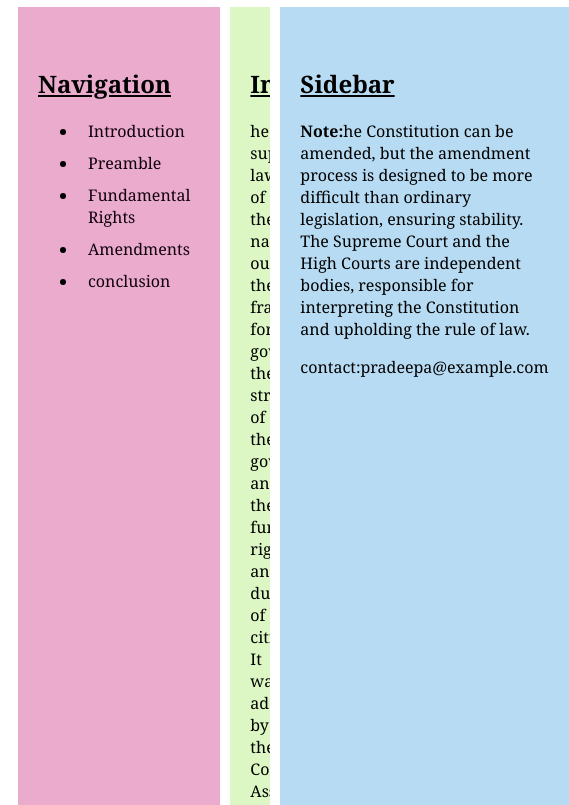
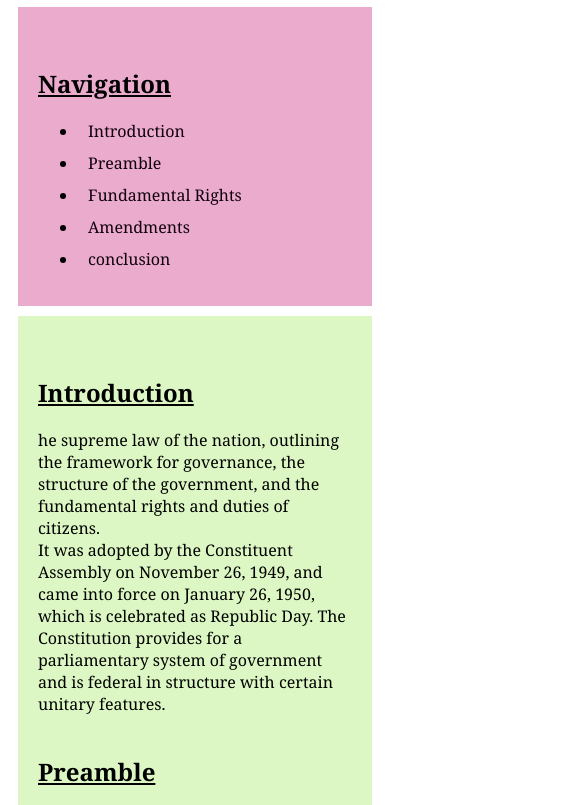
Before and after one commit to Pradeepa1310/grid, a plain HTML site: page index.html in a window 390 px wide. Shown: the part 94-899 px from the top of the page, 569 px wide, since content can reach past the window. Drawn offline with Linux system fonts and the light colour scheme.

Commit message:
index.html

```diff
--- a/index.html
+++ b/index.html
@@ -56,6 +56,16 @@
             margin-top: 40px;
             text-decoration: underline;
         }
+      @media (max-width: 768px) {
+      .grid-container {
+        grid-template-areas:
+          "header"
+          "nav"
+          "main"
+          "right"
+          "footer";
+        grid-template-columns: 1fr;
+      }
 
     </style>
 </head>
```
